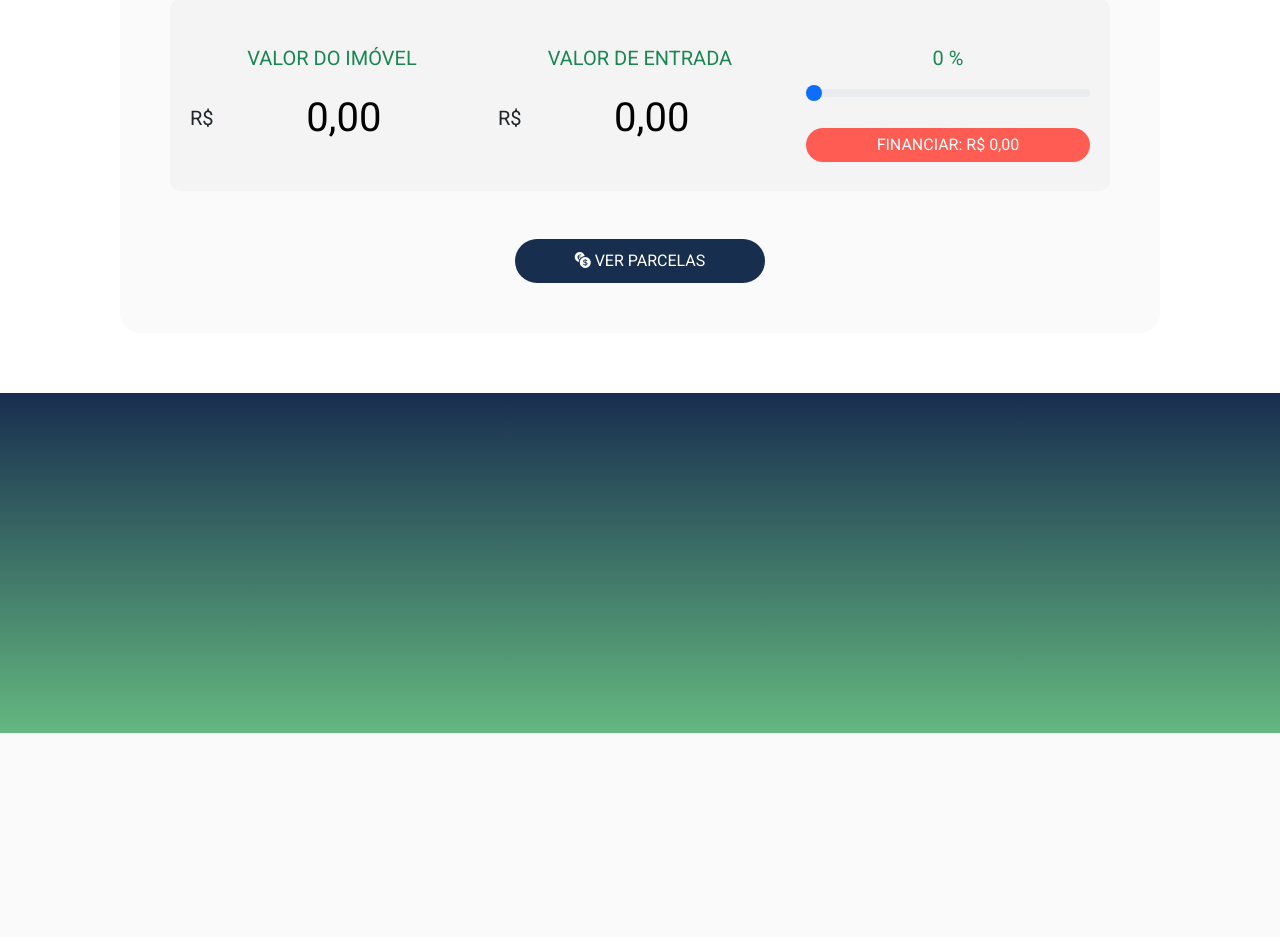
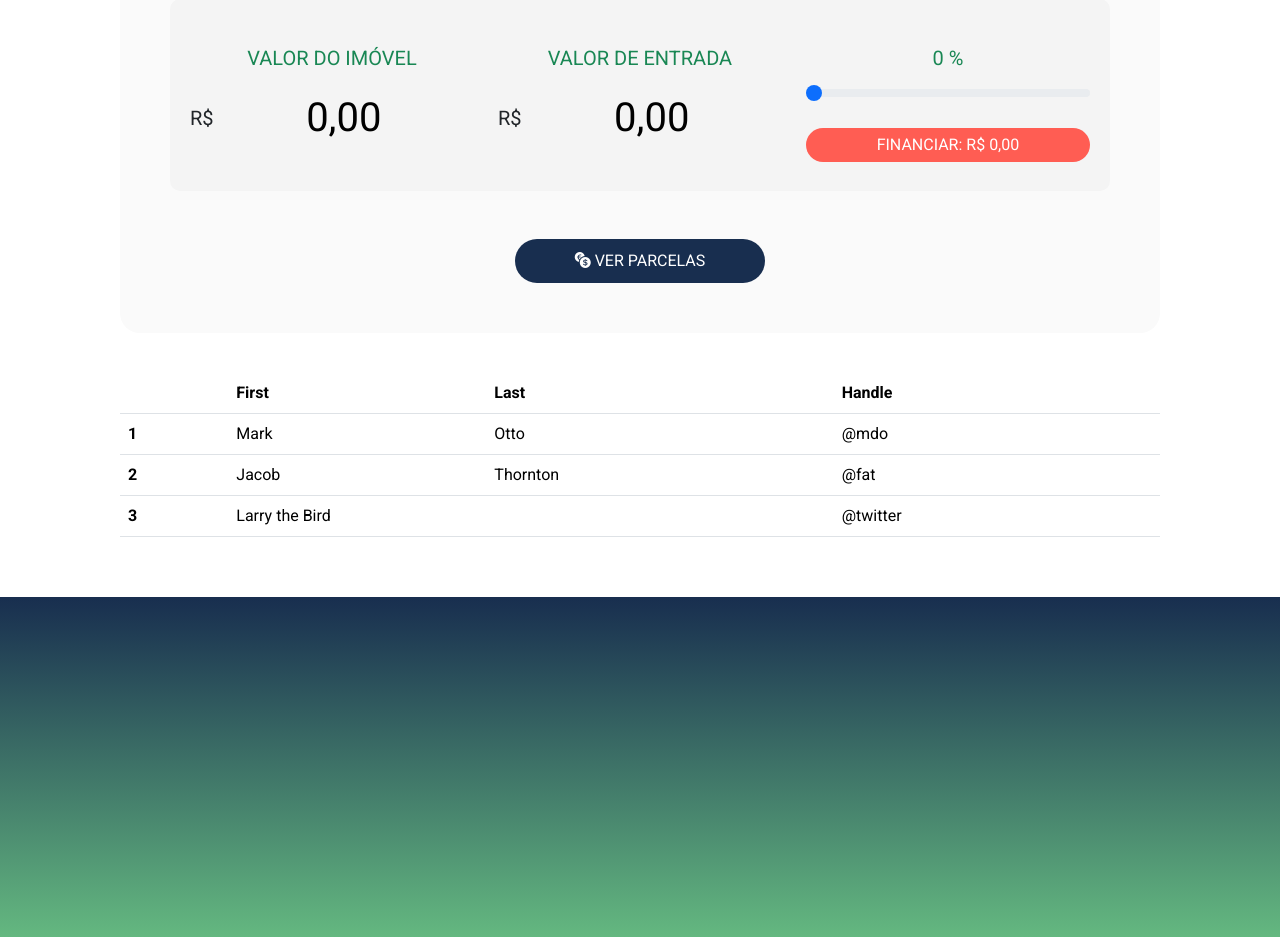
Before and after one commit to monteirohat/simulador_falcon, a Flask app: page / in a window 1280 px wide. Shown: the part 652-1589 px from the top of the page. Before the commit the page ends 1385 px from the top, so only its background shows below. Run offline with Flask 3, Linux system fonts and the light colour scheme.

Commit message:
simulador

```diff
--- a/static/css/site.css
+++ b/static/css/site.css
@@ -95,6 +95,10 @@ nav ul li a {
     word-spacing: 1px;
 }
 
+#resultado{
+    padding-top: 40px;
+}
+
 .btn-form-simulador {
     margin-right: 10px;
     width: 108px;
@@ -147,6 +151,9 @@ nav ul li a {
     font-size: 20px;
 }
 
+
+/* Input's */
+
 .input-valor {
     font-family: inherit;
     width: 100%;
@@ -168,6 +175,23 @@ nav ul li a {
     box-shadow: none !important;
 }
 
+
+/* Dropdown */
+.form__select{
+    font-family: inherit;
+    width: 100%;
+    border: none;
+    outline: 0;
+    color: #182e50;
+    background: transparent;
+    box-shadow: none !important;
+    padding-top: 9px;
+    padding-bottom: 10px;
+    border-bottom: 2px solid #9b9b9b;
+    font-size: 1.3rem;
+}
+
+
 /* Cores */
 .form__group {
     position: relative;
@@ -184,7 +208,7 @@ nav ul li a {
     /* $gray */
     outline: 0;
     font-size: 1.3rem;
-    color: #9b9b9b;
+    color: #182e50;
     /* $white */
     padding: 7px 0;
     background: transparent;
--- a/static/js/site.js
+++ b/static/js/site.js
@@ -14,12 +14,15 @@ const labelValorFinanciar = document.getElementById('form-label-valor-financiar'
 //Total a financiar
 const labelTotalFinanciar = document.getElementById('form-label-total-financiar');
 
+//Idade
+const idadeInput = document.getElementById('form-idade');
+
 function converterStringParaNumero(valorString) {
     let valorFormatado = valorString.replace(/\./g, '').replace(',', '.');
     return parseFloat(valorFormatado);
 }
 
-
+//RANGE DE PERCENTUAL
 inputRange.addEventListener('input', function () {
     if (inputValorImovel.value) {
         let valorNumerico = converterStringParaNumero(inputValorImovel.value);
@@ -67,6 +70,15 @@ inputValorEntrada.addEventListener('blur', function() {
 
 });
 
+//IDADE
+idadeInput.addEventListener('blur', function() {
+    let valor = parseInt(idadeInput.value, 10);
+
+    if (valor < 18 || valor > 80) {
+        alert('Por favor, insira uma idade entre 18 e 80 anos.');
+        idadeInput.value = ''; // Limpa o valor se estiver fora do intervalo
+    }
+});
 
 
 function calcular_range() {
--- a/templates/index.html
+++ b/templates/index.html
@@ -64,10 +64,11 @@
                     </div>
                 </div>
 
+                <div id="dados-cadastrais">
                     <div class="row pb-4">
                         <div class="col-md-12 text-center">
-                        <input type="radio" class="btn-check" name="options-tipo-imovel" id="tipo-imovel-residencial"
-                            autocomplete="off" checked>
+                            <input type="radio" class="btn-check" name="options-tipo-imovel"
+                                id="tipo-imovel-residencial" autocomplete="off" checked>
                             <label style="margin-right: 10px;" class="btn btn-outline-success btn-form-simulador"
                                 for="tipo-imovel-residencial">Residencial</label>
 
@@ -89,8 +90,8 @@
                             <label for="form-nome" class="form__label">Nome</label>
                         </div>
                         <div class="col-md-6 form__group field">
-                        <input type="email" class="form__field" placeholder="Email" name="form-email" id='form-email'
-                            required />
+                            <input type="email" class="form__field" placeholder="Email" name="form-email"
+                                id='form-email' required />
                             <label for="form-email" class="form__label">Email</label>
                         </div>
                     </div>
@@ -101,15 +102,18 @@
                             <label for="form-cpf" class="form__label">CPF</label>
                         </div>
                         <div class="col-md-3 form__group field">
-                        <input type="input" class="form__field phone_with_ddd" placeholder="celular" name="form-celular"
-                            id='form-celular' required />
+                            <input type="input" class="form__field phone_with_ddd" placeholder="celular"
+                                name="form-celular" id='form-celular' required />
                             <label for="form-celular" class="form__label">Celular</label>
                         </div>
-                    <div class="col-md-6">
-                        <div class="mb-3">
-                            <label for="form-estado" class="form-label">Selecione um estado:</label>
-                            <select class="form-select" id="form-estado" name="estado">
-                                <option selected>Escolha...</option>
+                        <div class="col-md-3 form__group field">
+                            <input type="number" min="18" max="80" class="form__field" placeholder="idade"
+                                name="form-idade" id='form-idade' required />
+                            <label for="form-idade" class="form__label">Idade</label>
+                        </div>
+                        <div class="col-md-3 form__group field">
+                            <select class="form__select" id="form-estado" name="estado">
+                                <option selected>Escolha o estado...</option>
                                 <option value="AC">Acre</option>
                                 <option value="AL">Alagoas</option>
                                 <option value="AP">Amapá</option>
@@ -140,9 +144,8 @@
                             </select>
                         </div>
                     </div>
+
                 </div>
-
-
                 <div class="panel-value">
                     <div class="row pt-4">
                         <div class="col-md-4">
@@ -189,6 +192,39 @@
                     </div>
                 </div>
             </form>
+            <div id="resultado">
+                <table class="table table-hover">
+                    <thead>
+                        <tr>
+                            <th scope="col"></th>
+                            <th scope="col">First</th>
+                            <th scope="col">Last</th>
+                            <th scope="col">Handle</th>
+                        </tr>
+                    </thead>
+                    <tbody>
+                        <tr>
+                            <th scope="row">1</th>
+                            <td>Mark</td>
+                            <td>Otto</td>
+                            <td>@mdo</td>
+                        </tr>
+                        <tr>
+                            <th scope="row">2</th>
+                            <td>Jacob</td>
+                            <td>Thornton</td>
+                            <td>@fat</td>
+                        </tr>
+                        <tr>
+                            <th scope="row">3</th>
+                            <td colspan="2">Larry the Bird</td>
+                            <td>@twitter</td>
+                        </tr>
+                    </tbody>
+
+                </table>
+
+            </div>
         </div>
     </section>
 
```
Lines whose indentation alone changed are shown as unchanged.
